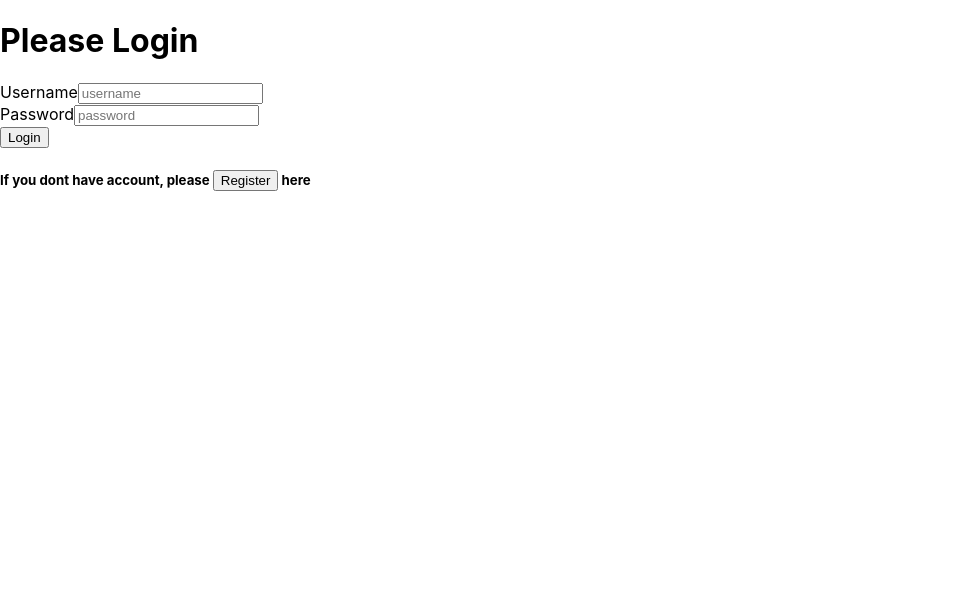
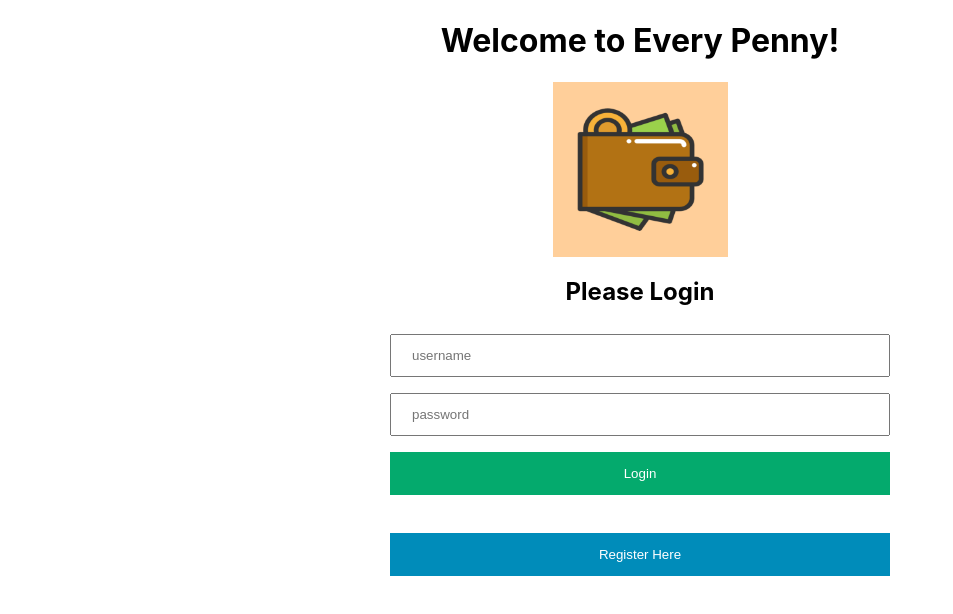
Before and after one commit to aron-s/EveryPenny, a React (Create React App) app in the folder frontend/: page / in a window 1280 px wide. Shown: the top 614 px of the page, without its empty margins (0-953 px from the left). Built offline with nearby package versions, Linux system fonts and the light colour scheme.

Commit message:
Updated-css

```diff
--- a/frontend/public/index.html
+++ b/frontend/public/index.html
@@ -24,7 +24,7 @@
       work correctly both with client-side routing and a non-root public URL.
       Learn how to configure a non-root public URL by running `npm run build`.
     -->
-    <title>React App</title>
+    <title>Every Penny</title>
   </head>
   <body>
     <noscript>You need to enable JavaScript to run this app.</noscript>
--- a/frontend/src/App.js
+++ b/frontend/src/App.js
@@ -4,6 +4,7 @@ import './App.css';
 function App() {
   return (
     <div className="App">
+
       <header className="App-header">
         <img src={logo} className="App-logo" alt="logo" />
         <p>
--- a/frontend/src/components/Login.js
+++ b/frontend/src/components/Login.js
@@ -2,6 +2,9 @@ import React, {useState, useEffect} from 'react';
 import APIService from '../APIService';
 import {useCookies} from 'react-cookie';
 import {useNavigate} from 'react-router-dom';
+import './myStyles.css';
+import logo from './images/everypennylogo.png';
+
 
 function Login() {
 
@@ -54,6 +57,7 @@ function Login() {
         }
     }
 
+
     const registerBtn = () => {
         APIService.RegisterUser({username, password})
         .then(() => {
@@ -65,26 +69,27 @@ function Login() {
 
     return (
         <div>
-            <h1>Please {isLogin ? "Login" : "Register"}</h1>
+            <h1 className='welcome'>Welcome to Every Penny!</h1>
+            <img className = 'logo'src={logo} alt="logo"/>
+            <h2 className = 'reqlog'>Please {isLogin ? "Login" : "Register"}</h2>
+
 
             <div>
-                <label htmlFor="username" className="form-label">Username</label>
+                <label htmlFor="username" className="form-label"></label>
                 <input type="text" className="form-control" id="username" placeholder="username"
                 value = {username} onChange = { e => setUsername(e.target.value)}/>
             </div>
             <div>
-                <label htmlFor="password" className="form-label">Password</label>
+                <label htmlFor="password " className="form-label"></label>
                 <input type="password" className="form-control" id="password" placeholder="password"
                 value = {password} onChange = { e => setPassword(e.target.value)}/>
             </div>
-            {isLogin? <button onClick={loginBtn}>Login</button>
-            : <button onClick={registerBtn}>Register</button>
+            {isLogin? <button onClick={loginBtn} className = 'logbtn'>Login</button>
+            : <button className = 'logbtn' onClick={registerBtn}>Register</button>
             }
-
-            <br/>
             <div>
-                {isLogin? <h5>If you dont have account, please <button onClick={() => setLogin(false)}>Register</button> here</h5>
-                : <h5>If you have account, please <button onClick={() => setLogin(true)}>Login</button> here</h5>
+                {isLogin? <h5><button className = 'logredir' onClick={() => setLogin(false)}>Register Here</button></h5>
+                : <h5><button className = 'logredir' onClick={() => setLogin(true)}>Return to Login</button></h5>
                 }
             </div>
         </div>
--- a/frontend/src/components/MyProfile.js
+++ b/frontend/src/components/MyProfile.js
@@ -2,6 +2,8 @@ import React, {useState, useEffect} from 'react';
 import APIService from '../APIService';
 import {useCookies} from 'react-cookie';
 import {useNavigate} from 'react-router-dom';
+import './myStyles.css';
+import logo from './images/everypennylogo.png';
 
 function MyProfile() {
 
@@ -24,9 +26,10 @@ function MyProfile() {
 
     return (
         <div>
-           <h1>My profile</h1>
-           <h2>Status: Logged in</h2>
-           <button onClick={logoutBtn}>Logout</button>
+           <h1 className='myprof'>My profile</h1>
+           <h2 className='status'>Status: Logged in</h2>
+           <img className = 'logo'src={logo} alt="logo"/>
+           <button className = 'logredir' onClick={logoutBtn}>Logout</button>
         </div>
     )
 }
--- /dev/null
+++ b/frontend/src/components/myStyles.css
@@ -0,0 +1,47 @@
+.welcome{
+    text-align: center;
+}
+.logo{
+    display: block;
+    margin-left: auto;
+    margin-right: auto;
+    width: 35%;
+}
+.reqlog{
+    text-align: center;
+}
+.form-control{
+  width: 100%;
+  padding: 12px 20px;
+  margin: 8px 0;
+  box-sizing: border-box;
+}
+
+.logbtn{
+    background-color: #04AA6D;
+    color: white;
+    padding: 14px 20px;
+    margin: 8px 0;
+    border: none;
+
+    cursor: pointer;
+    width: 100%;
+}
+
+.logredir{
+    background-color: #008CBA;
+    color: white;
+    padding: 14px 20px;
+    margin: 8px 0;
+    border: none;
+
+    cursor: pointer;
+    width: 100%;
+}
+
+.myprof{
+    text-align: center;
+}
+.status{
+    text-align: center;
+}
--- a/frontend/src/index.css
+++ b/frontend/src/index.css
@@ -1,10 +1,14 @@
+
 body {
-  margin: 0;
+  background-color: white;
+  max-width: 500px;
+  margin: auto;
   font-family: -apple-system, BlinkMacSystemFont, 'Segoe UI', 'Roboto', 'Oxygen',
     'Ubuntu', 'Cantarell', 'Fira Sans', 'Droid Sans', 'Helvetica Neue',
     sans-serif;
   -webkit-font-smoothing: antialiased;
   -moz-osx-font-smoothing: grayscale;
+
 }
 
 code {
--- a/frontend/src/index.js
+++ b/frontend/src/index.js
@@ -7,13 +7,18 @@ import {Route, Routes, BrowserRouter} from 'react-router-dom'
 import Login from './components/Login'
 import {CookiesProvider} from 'react-cookie'
 import MyProfile from './components/MyProfile';
+import './components/Login'
+import './components/MyProfile'
+
 
 function Router() {
   return (
+
     <CookiesProvider>
       <BrowserRouter>
       <Routes>
         <Route exact path="/" element={<Login />}/>
+
         <Route exact path="/myprofile" element={<MyProfile />}/>
       </Routes>
       </BrowserRouter>
```
Also changed, not shown: frontend/src/components/images/everypennylogo.png (added), 1 other file (tests, documents, lock files or other folders).
